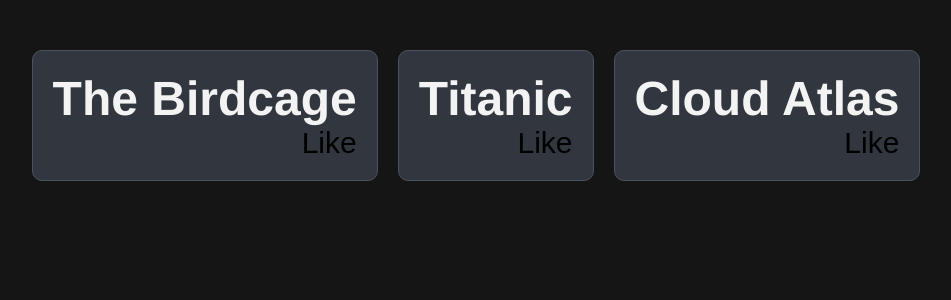
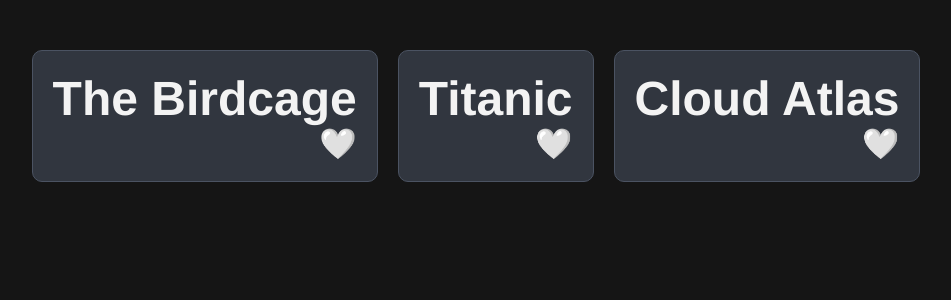
Before and after one commit to ajkeener/my-react-app, a React (Vite) app: page / in a window 1280 px wide. Shown: the top 300 px of the page, without its empty margins (164-1115 px from the left). Built offline with nearby package versions, Linux system fonts and the light colour scheme.

Commit message:
abandoning this project for something better

```diff
--- a/src/App.jsx
+++ b/src/App.jsx
@@ -16,7 +16,7 @@
       <h2>{title}</h2>
 
       <button onClick={() => setHasLiked(!hasLiked)}>
-        {hasLiked ? 'Liked' : 'Like'}
+        {hasLiked ? '💜' : '🤍'}
       </button>
     </div>
   )
```
Also changed, not shown: 1 other file (tests, documents, lock files or other folders).
